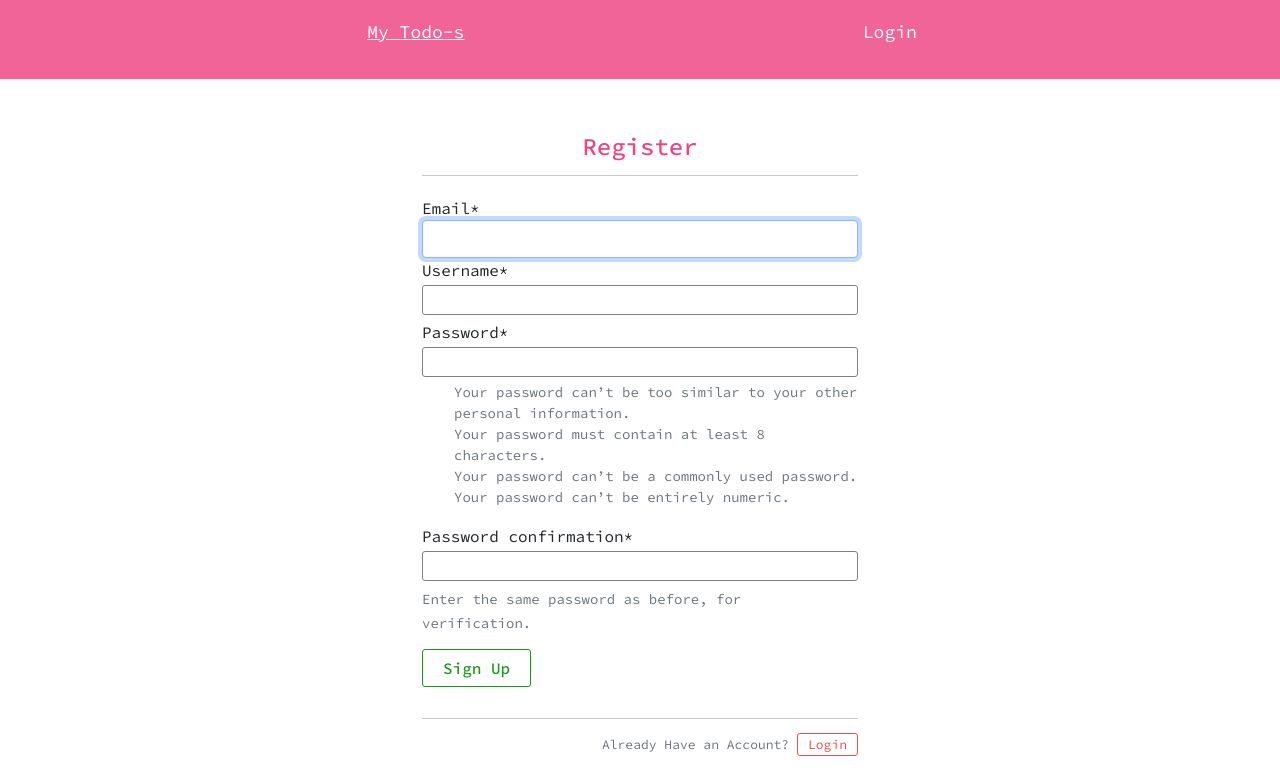
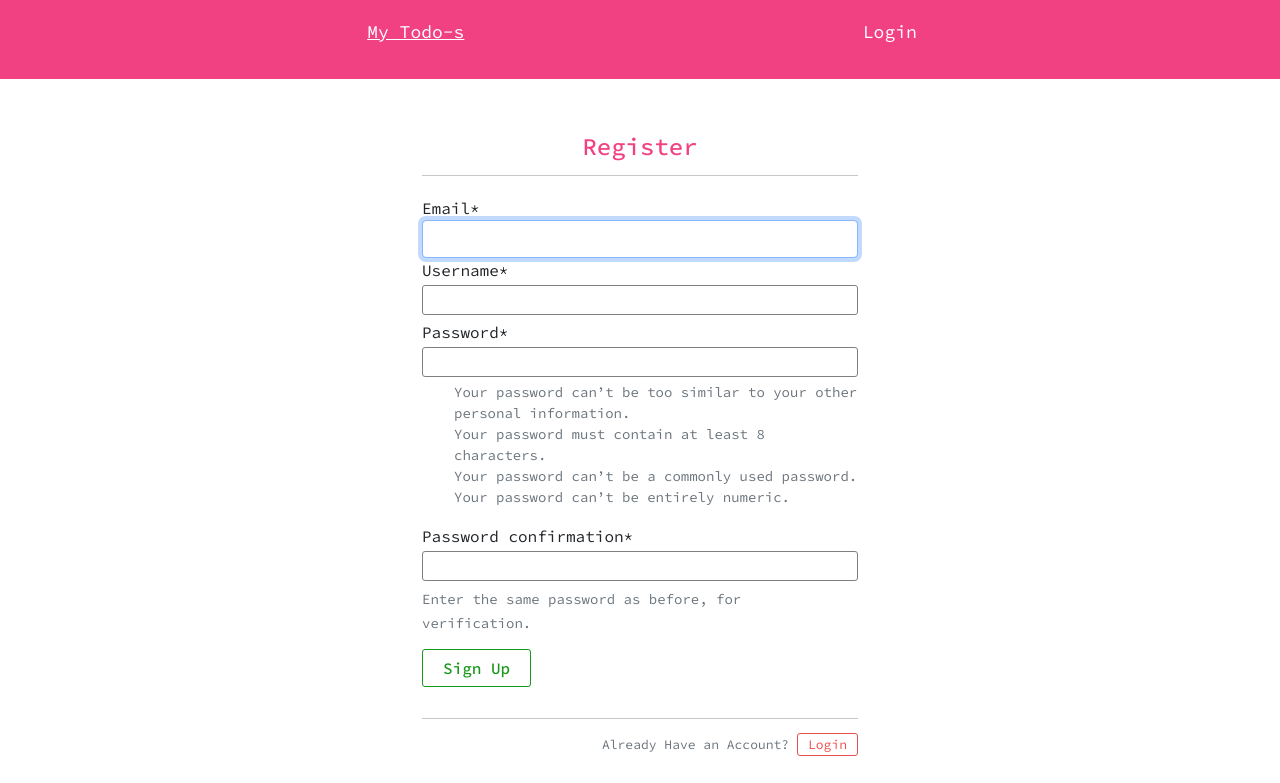
Before and after one commit to chukaibejih/todo_app, a Django app: page /register/ in a window 1280 px wide. Shown: the top 783 px of the page. Run offline with Django 4.2, Linux system fonts and the light colour scheme; some libraries are stand-ins or nearby versions.

Commit message:
Hid secret key and worked on base css

```diff
--- a/TODO_APP/settings.py
+++ b/TODO_APP/settings.py
@@ -12,6 +12,8 @@ https://docs.djangoproject.com/en/4.1/ref/settings/
 
 from pathlib import Path
 import os
+from dotenv import load_dotenv
+load_dotenv()
 
 # Build paths inside the project like this: BASE_DIR / 'subdir'.
 BASE_DIR = Path(__file__).resolve().parent.parent
@@ -21,7 +23,7 @@ BASE_DIR = Path(__file__).resolve().parent.parent
 # See https://docs.djangoproject.com/en/4.1/howto/deployment/checklist/
 
 # SECURITY WARNING: keep the secret key used in production secret!
-SECRET_KEY = 'django-insecure-dg2genha)5yyv0s2s=_()#b5b2*gt+8wnuv7)qw=_l__94q6%^'
+SECRET_KEY = os.getenv('secret_key')
 
 # SECURITY WARNING: don't run with debug turned on in production!
 DEBUG = True
--- a/static/css/base.css
+++ b/static/css/base.css
@@ -36,7 +36,7 @@
 .navbar {
     display: flex;
     justify-content: space-evenly;
-    background: #f16498;
+    background: #f14182;
     color: #fff;
     padding: 1%;
 }
```
Also changed, not shown: 3 other files.
